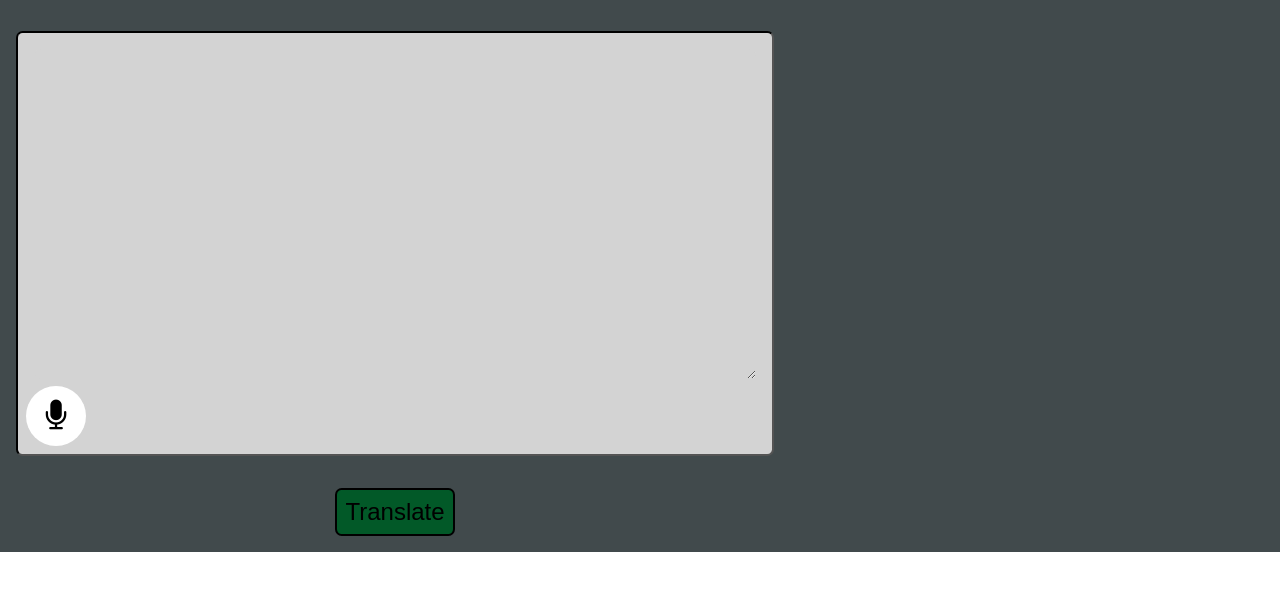
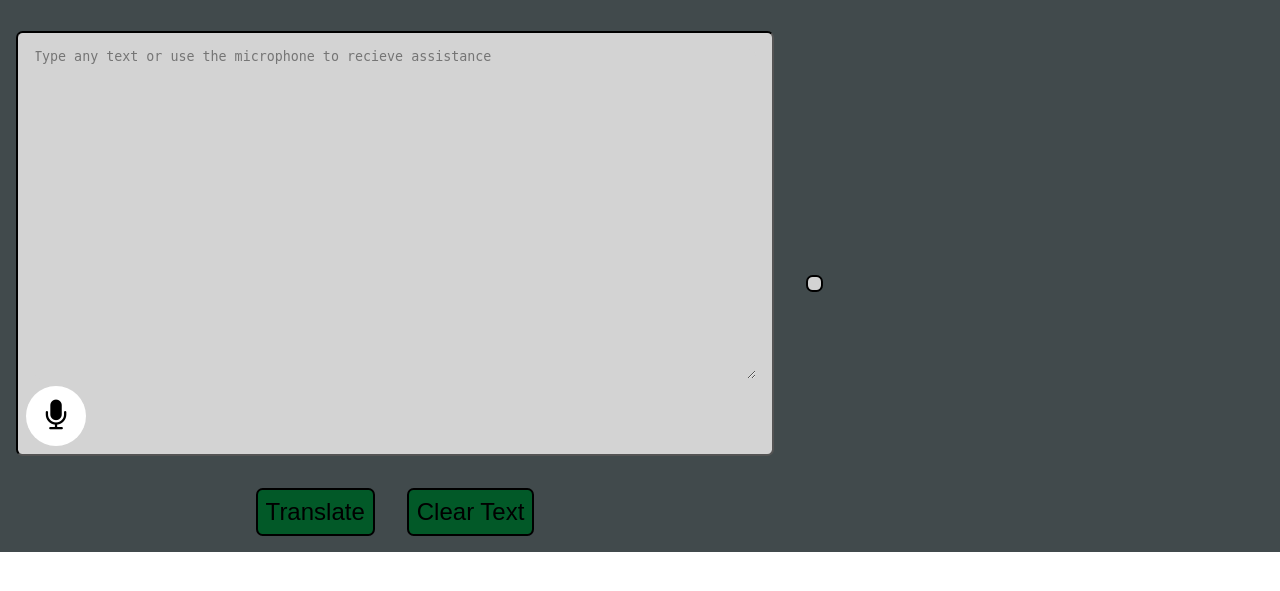
Before and after one commit to henryklinck/finance_translator, a Django app: page / in a window 1280 px wide. Shown: the part 183-774 px from the top of the page. Run offline with Django 4.2, Linux system fonts and the light colour scheme.

Commit message:
added clear button, fixed output text styling

```diff
--- a/financebrotranslator/app/forms.py
+++ b/financebrotranslator/app/forms.py
@@ -1,7 +1,8 @@
 from django import forms
 
 class TranslateForm(forms.Form):
-    text = forms.CharField(widget=forms.Textarea(attrs={"rows":"22", "cols":"88"}))
+    text = forms.CharField(widget=forms.Textarea(attrs={"rows":"22", "cols":"88", "placeholder":"Type any \
+text or use the microphone to recieve assistance"}))
 
     def __init__(self, *args, **kwargs):
         super().__init__(*args, **kwargs)
--- a/financebrotranslator/app/static/css/styles.css
+++ b/financebrotranslator/app/static/css/styles.css
@@ -93,6 +93,12 @@
 
 }
 
+.text-buttons{
+
+    display: flex;
+    flex-direction: row;
+}
+
 .submit-button {
     margin: 1rem;
     font-size: 1.5rem;
@@ -112,12 +118,29 @@
     border-radius: 5pt;
 
 }
+
+.clear-button{
+    margin: 1rem;
+    font-size: 1.5rem;
+    padding: 0.5rem;
+    background-color: #025928;
+    border-style: solid;
+    border-width: 2px;
+    border-radius: 5pt;
+}
+.clear-button:hover{
+    margin: 1rem;
+    font-size: 1.5rem;
+    padding: 0.5rem;
+    background-color: lightgray;
+    border-style: solid;
+    border-width: 2px;
+    border-radius: 5pt;
+}
+
+
+
 .translation-output{
-    margin: 1rem;
-    text-align: center;
-
-}
-.translation-output-text{
     margin: 1rem;
     background-color: lightgray;
     border-style: solid;
--- a/financebrotranslator/app/templates/index.html
+++ b/financebrotranslator/app/templates/index.html
@@ -24,7 +24,11 @@
                     </button>
                 </div>
             </div>
-            <input type="submit" value="Translate" class="submit-button">
+
+            <div class="text-buttons">
+                <input type="submit" value="Translate" class="submit-button">
+                <input type="reset" value="Clear Text" class="clear-button">
+            </div>
         </form>
         <div class="translation-output">
             {% if input_status %}{{translation|safe}}{% endif %}
```
